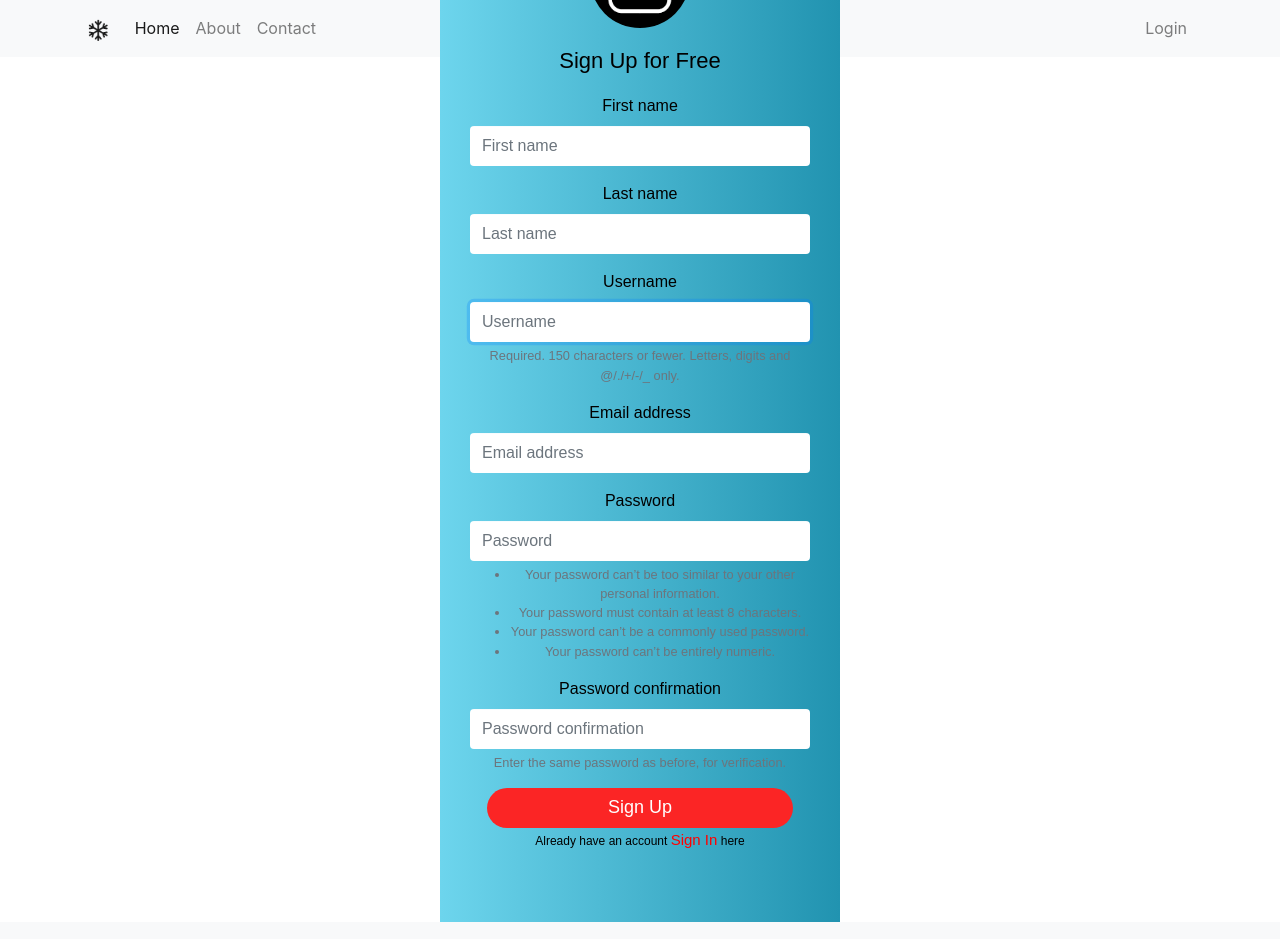
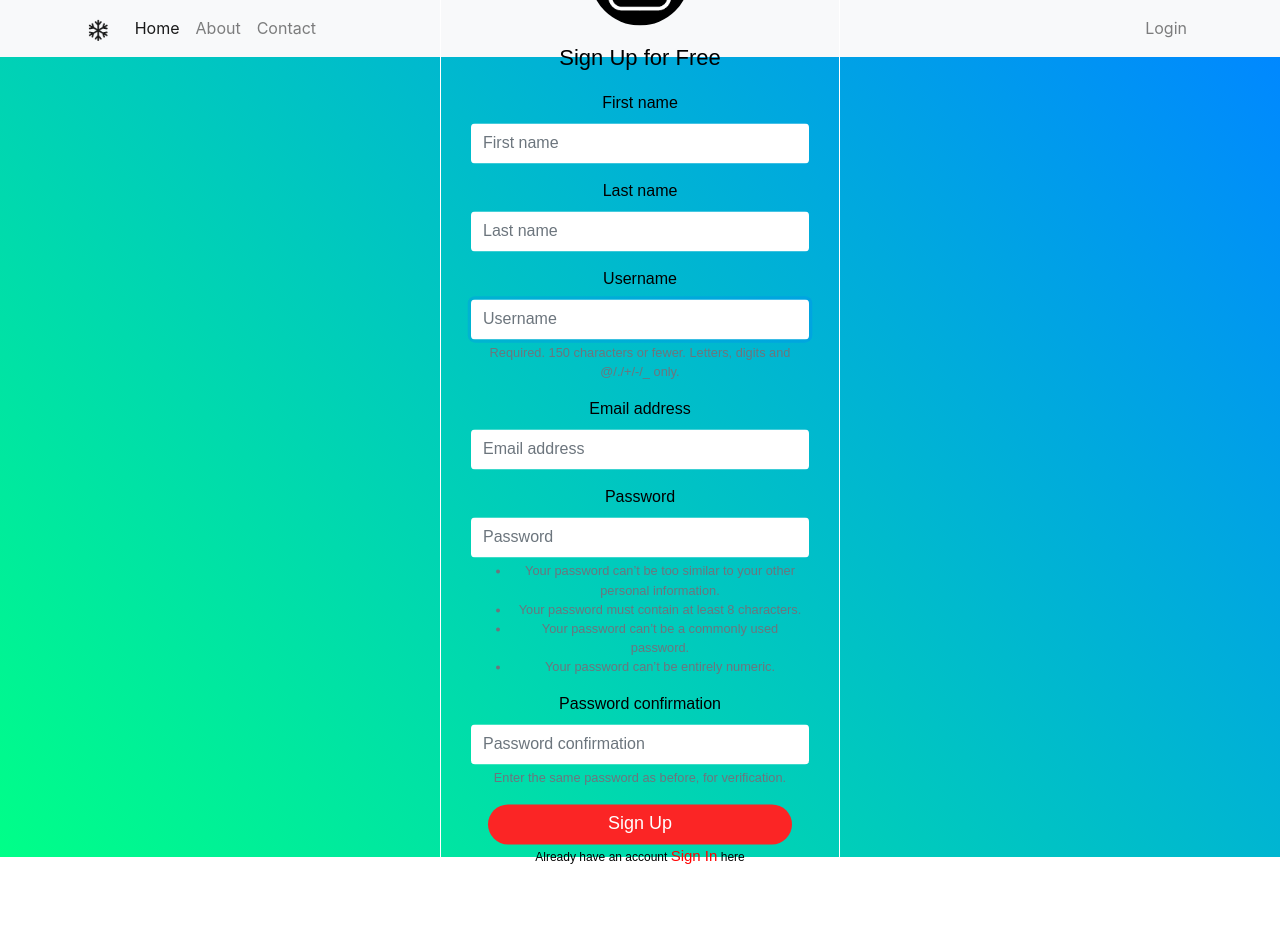
Before and after one commit to adhikarivkey/cloudweb, a Django app: page /accounts/signup/ in a window 1280 px wide. Run offline with Django 3.2, Linux system fonts and the light colour scheme; some libraries are stand-ins or nearby versions.

Commit message:
second commit

```diff
--- a/accounts/templates/registration/login.html
+++ b/accounts/templates/registration/login.html
@@ -10,6 +10,7 @@ Login
 {% endblock %}
 
 {% block body %}
+<div class="main" style="background-image:linear-gradient(45deg,#0f8,#08f);">
     <div class="signbox">
     	<img src="{% static 'images/log.png' %}" class="avatar" >
 
@@ -30,5 +31,6 @@ Login
             <h7 style="font-size:12px">Don't have an account </h7><a href="{% url 'account:signup' %}">Sign Up</a><h7 style="font-size:12px"> here</h7>
         </form>
     </div>
+</div>
 
 {% endblock %}
--- a/accounts/templates/registration/signup.html
+++ b/accounts/templates/registration/signup.html
@@ -8,6 +8,7 @@ Sign Up
 
 
 {% block body %}
+<div class="main" style="background-image:linear-gradient(45deg,#0f8,#08f);">
     <div class="signbox">
         <img src="{% static 'images/log.png' %}" class="avatar" >
 
@@ -22,6 +23,7 @@ Sign Up
             <h7 style="font-size:12px">Already have an account </h7><a href="{% url 'account:login' %}">Sign In</a><h7 style="font-size:12px"> here</h7>
         </form>
     </div>
+</div>
 
 
 
--- a/static/css/style.css
+++ b/static/css/style.css
@@ -6,6 +6,7 @@
     background-size: cover;
     position: absolute;
 }
+
 
 .button {
     padding:1em;
@@ -81,11 +82,11 @@ h2:hover
 
 .signbox{
     width: 400px;
-    background: linear-gradient(to left,#2193b0, #6dd5ed);;
+    background: transparent;
+    border: .5px solid white;
     font-family: 'Titillium Web', sans-serif;
     color: black;
     top: 50%;
-    margin-top: 50px;
     left: 50%;
     position: absolute;
     transform: translate(-50%,-50%);
```
Also changed, not shown: accounts/templates/reset/password_reset_email.html (+7 -3 lines), vivekweb/settings.py (+5 -10 lines), accounts/views.py (line endings or trailing spaces), db.sqlite3. Lines whose indentation alone changed are shown as unchanged.
